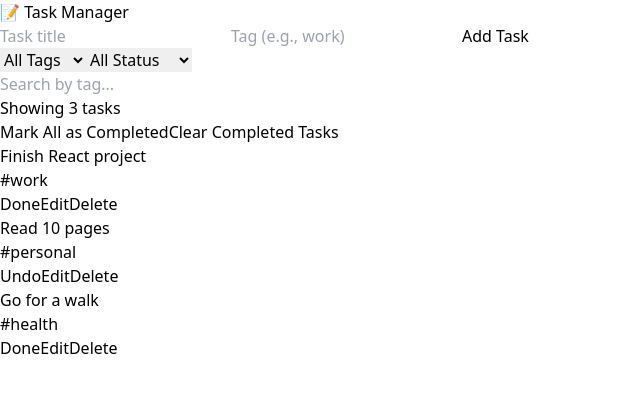
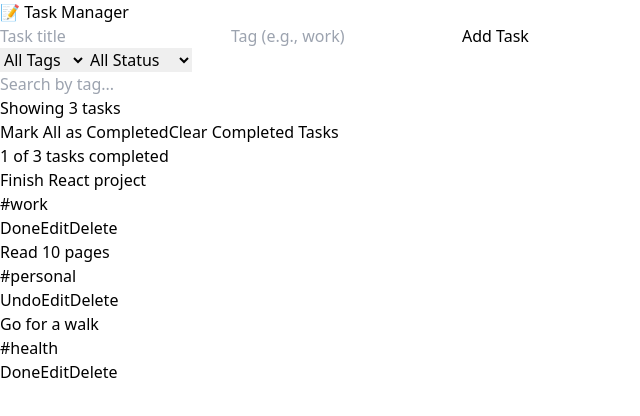
Before and after one commit to thinh241006/Task-manager, a React (Vite) app: page / in a window 1280 px wide. Shown: the top 416 px of the page, without its empty margins (0-640 px from the left). Built offline with nearby package versions, Linux system fonts and the light colour scheme.

Commit message:
added how many taks completed

```diff
--- a/src/App.jsx
+++ b/src/App.jsx
@@ -132,6 +132,10 @@ function App() {
           )}
       </div>
 
+      <p className="text-sm text-gray-600 mb-4">
+         {tasks.filter(task => task.completed).length} of {tasks.length} tasks completed
+      </p>
+
         {/* Task List */}
         <div className="space-y-4">
           {filteredTasks.length === 0 ? (
```
